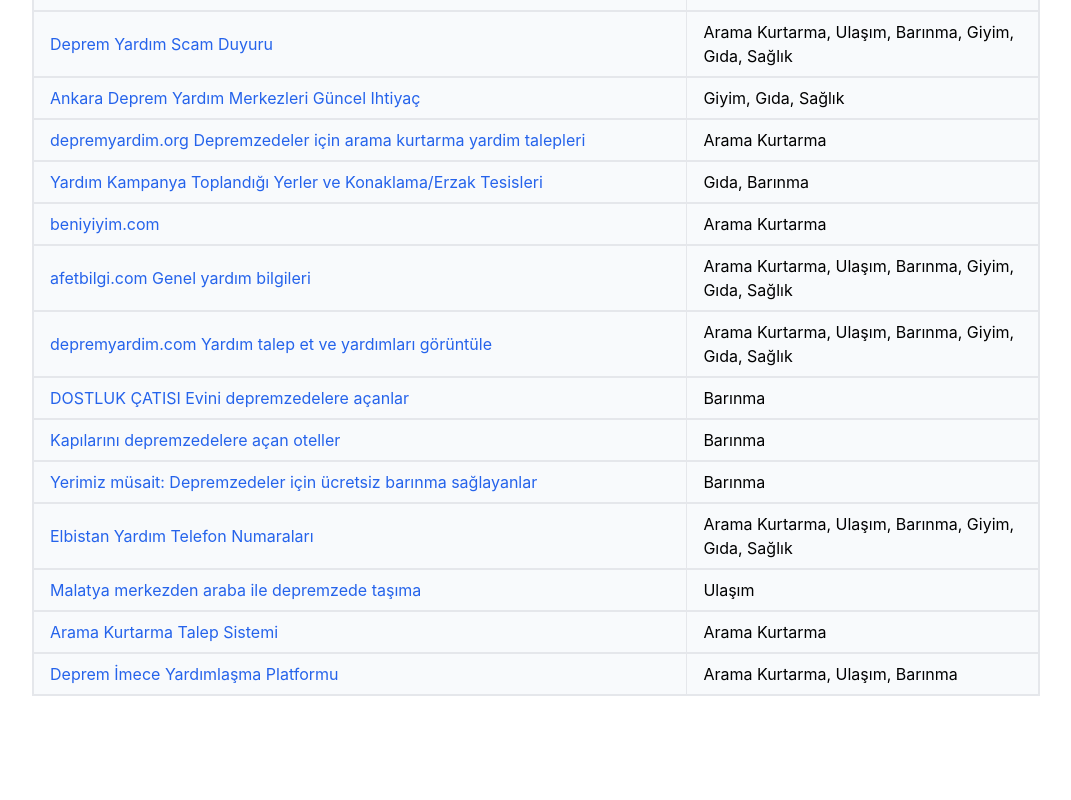
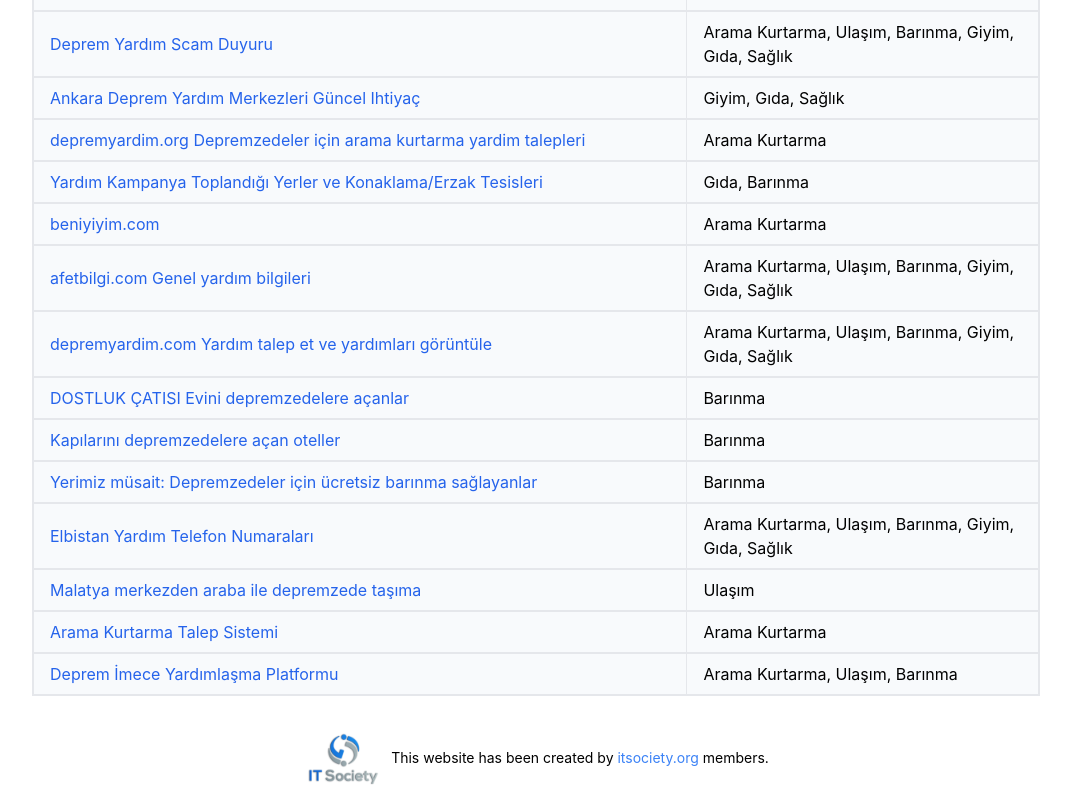
Before and after one commit to alparslandeniz/tumyardimlar, a React (Create React App) app: page / in a window 1280 px wide. Shown: the part 2746-3546 px from the top of the page, without its empty margins (104-1175 px from the left). Before the commit the page ends 3462 px from the top, so only its background shows below. Built offline with nearby package versions, Linux system fonts and the light colour scheme.

Commit message:
Adds community logo.

```diff
--- /dev/null
+++ b/src/Components/CommunityLogo.jsx
@@ -0,0 +1,22 @@
+import React from "react";
+
+const CommunityLogo = () => {
+  return (
+    <div className="flex justify-center items-center space-x-2 py-3 px-2">
+      <img
+        src="/itsociety2.png"
+        alt="logo"
+        className="max-w-[5rem] max-h-[5rem] object-cover"
+      />
+      <h1 className="text-center sm:text-left text-sm">
+        This website has been created by
+        <a href="https://itsociety.org" className="text-blue-500" target="_blank" rel="noreferrer">
+           {' itsociety.org '}
+        </a>
+        members.
+      </h1>
+    </div>
+  );
+};
+
+export default CommunityLogo;
--- a/src/Components/Home.jsx
+++ b/src/Components/Home.jsx
@@ -1,5 +1,6 @@
 import React from "react";
 import Table from "./Table/Table";
+import CommunityLogo from "./CommunityLogo";
 
 const Home = () => {
   return (
@@ -9,8 +10,9 @@
           Yardım formlarına tek bir yerden erişin!
         </h1>
         <p className="md:text-lg max-w-2xl text-center">
-          Bu sayfada 6 Şubat 2023'de ülkemizde meydana gelen depremlerden etkilenenler için organize edilmekte
-          olan tüm yardımlaşma linklerini bir araya getiriyoruz.
+          Bu sayfada 6 Şubat 2023'de ülkemizde meydana gelen depremlerden
+          etkilenenler için organize edilmekte olan tüm yardımlaşma linklerini
+          bir araya getiriyoruz.
         </p>
         <p className="md:text-lg max-w-2xl text-center">
           {" "}
@@ -27,6 +29,7 @@
         </p>
       </div>
       <Table />
+      <CommunityLogo />
     </section>
   );
 };
```
Also changed, not shown: public/itsociety2.png (added).
